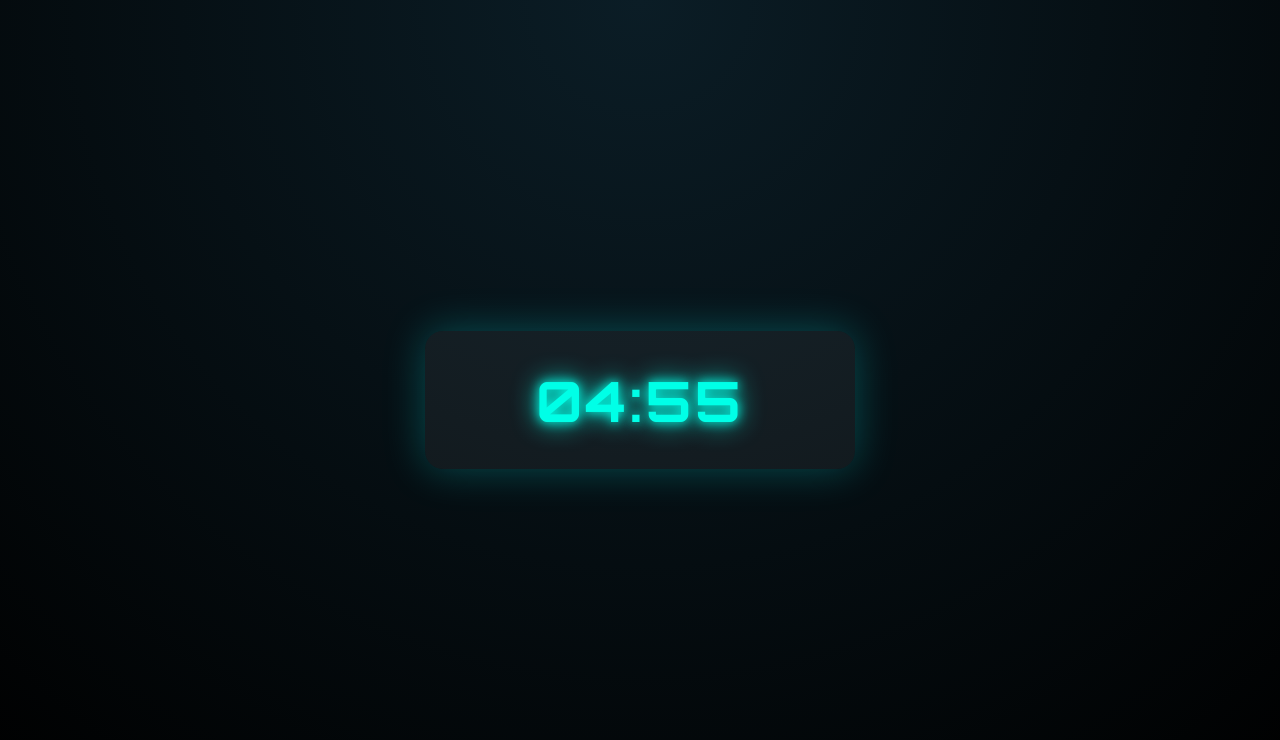
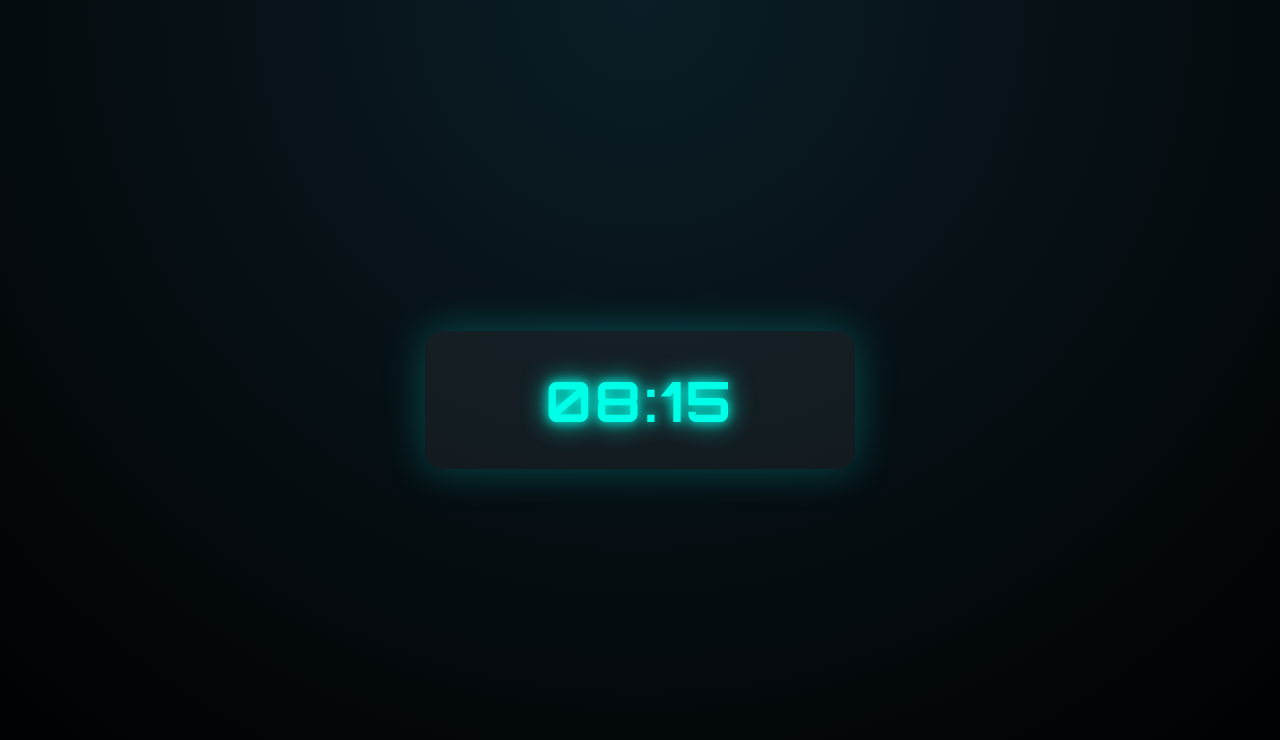
Before and after one commit to Yogi3738/Daget, a plain HTML site: page index.html in a window 1280 px wide. Drawn offline with Linux system fonts and the light colour scheme.

Commit message:
Update index.html

```diff
--- a/index.html
+++ b/index.html
@@ -136,7 +136,7 @@ body {
 
 // TOTAL_TIME = durasi timer dalam detik
 // 60 = 1 menit, 300 = 5 menit, 600 = 10 menit
-const TOTAL_TIME = 300;
+const TOTAL_TIME = 500;
 
 // STORAGE_KEY = nama key localStorage
 // dipakai untuk nyimpen waktu akhir timer
```
